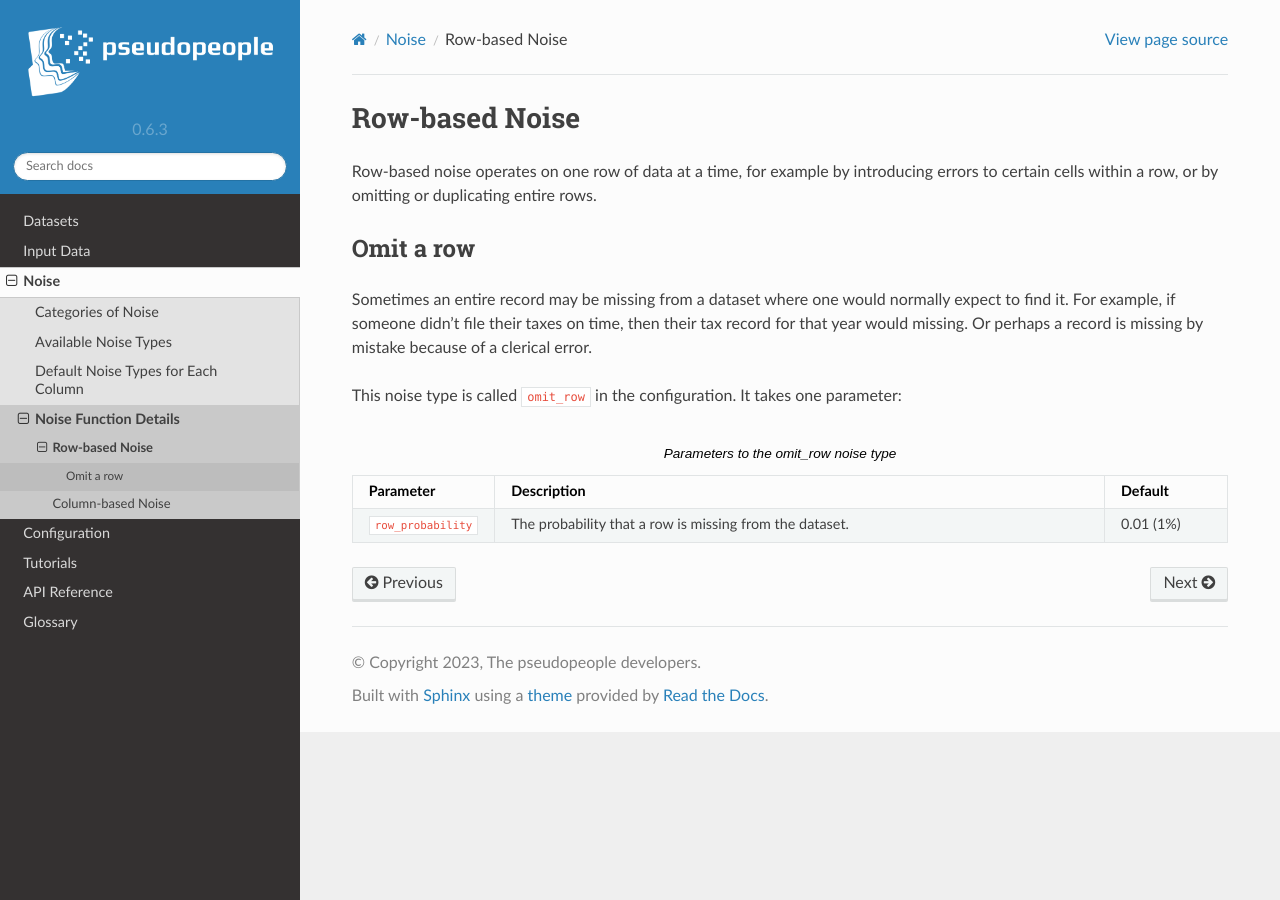
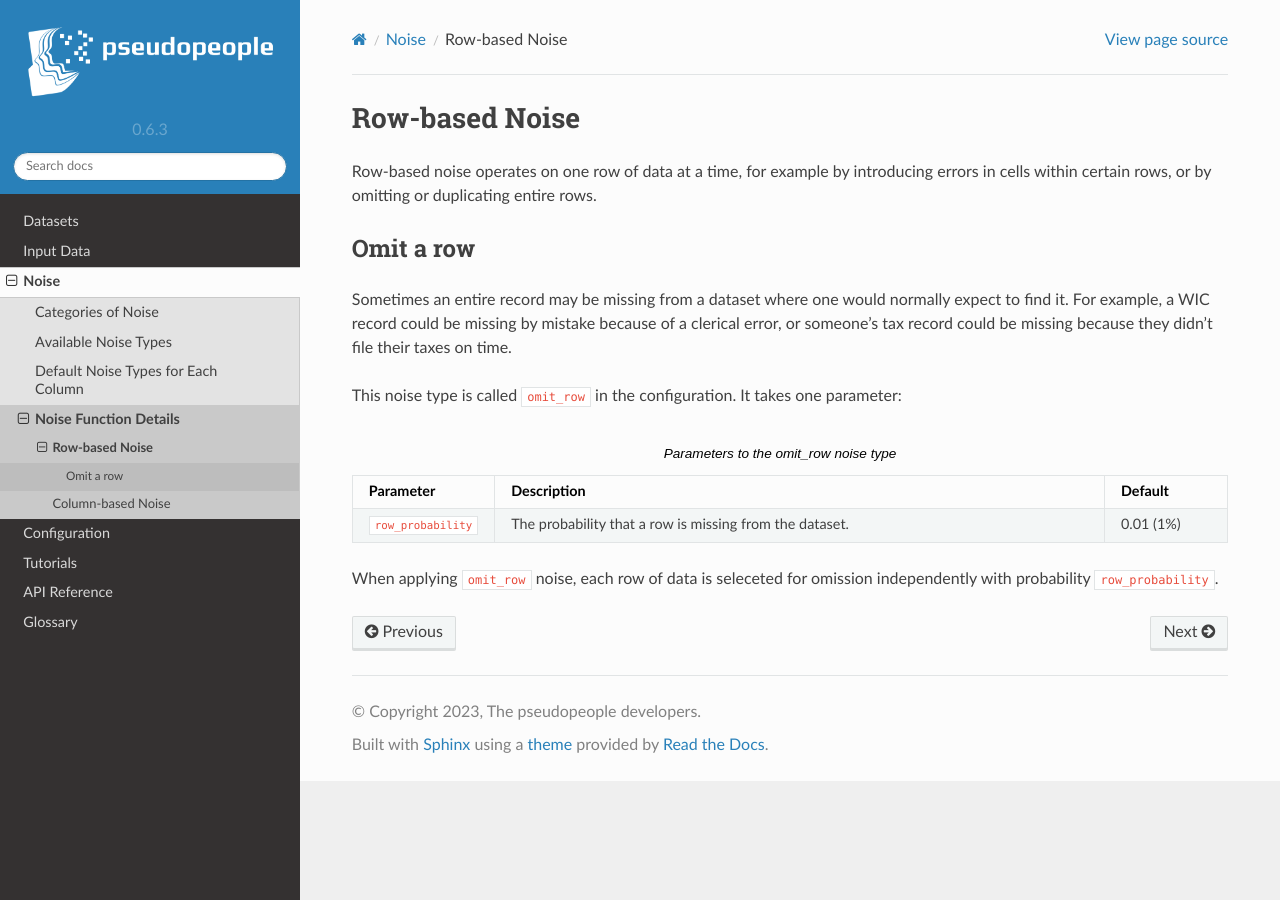
Before and after one commit to ihmeuw/pseudopeople, a Sphinx documentation site: the page built from docs/source/noise/row_noise.rst, in a window 1280 px wide. Built offline with Sphinx 7.4.7 and the Read the Docs theme 2.0.0, drawn with Linux system fonts in a browser that asks for light colours.

Commit message:
revise description of omit_row noise

```diff
--- a/docs/source/noise/row_noise.rst
+++ b/docs/source/noise/row_noise.rst
@@ -5,16 +5,16 @@ Row-based Noise
 ===============
 
 Row-based noise operates on one row of data at a time, for example by
-introducing errors to certain cells within a row, or by omitting or duplicating
+introducing errors in cells within certain rows, or by omitting or duplicating
 entire rows.
 
 Omit a row
 ----------
 
 Sometimes an entire record may be missing from a dataset where one would
-normally expect to find it. For example, if someone didn't file their taxes on
-time, then their tax record for that year would missing. Or perhaps a record is
-missing by mistake because of a clerical error.
+normally expect to find it. For example, a WIC record could be missing by
+mistake because of a clerical error, or someone's tax record could be missing
+because they didn't file their taxes on time.
 
 This noise type is called :code:`omit_row` in the configuration. It takes one parameter:
 
@@ -28,3 +28,6 @@ This noise type is called :code:`omit_row` in the configuration. It takes one pa
   * - :code:`row_probability`
     - The probability that a row is missing from the dataset.
     - 0.01 (1%)
+
+When applying :code:`omit_row` noise, each row of data is seleceted for omission
+independently with probability :code:`row_probability`.
```
